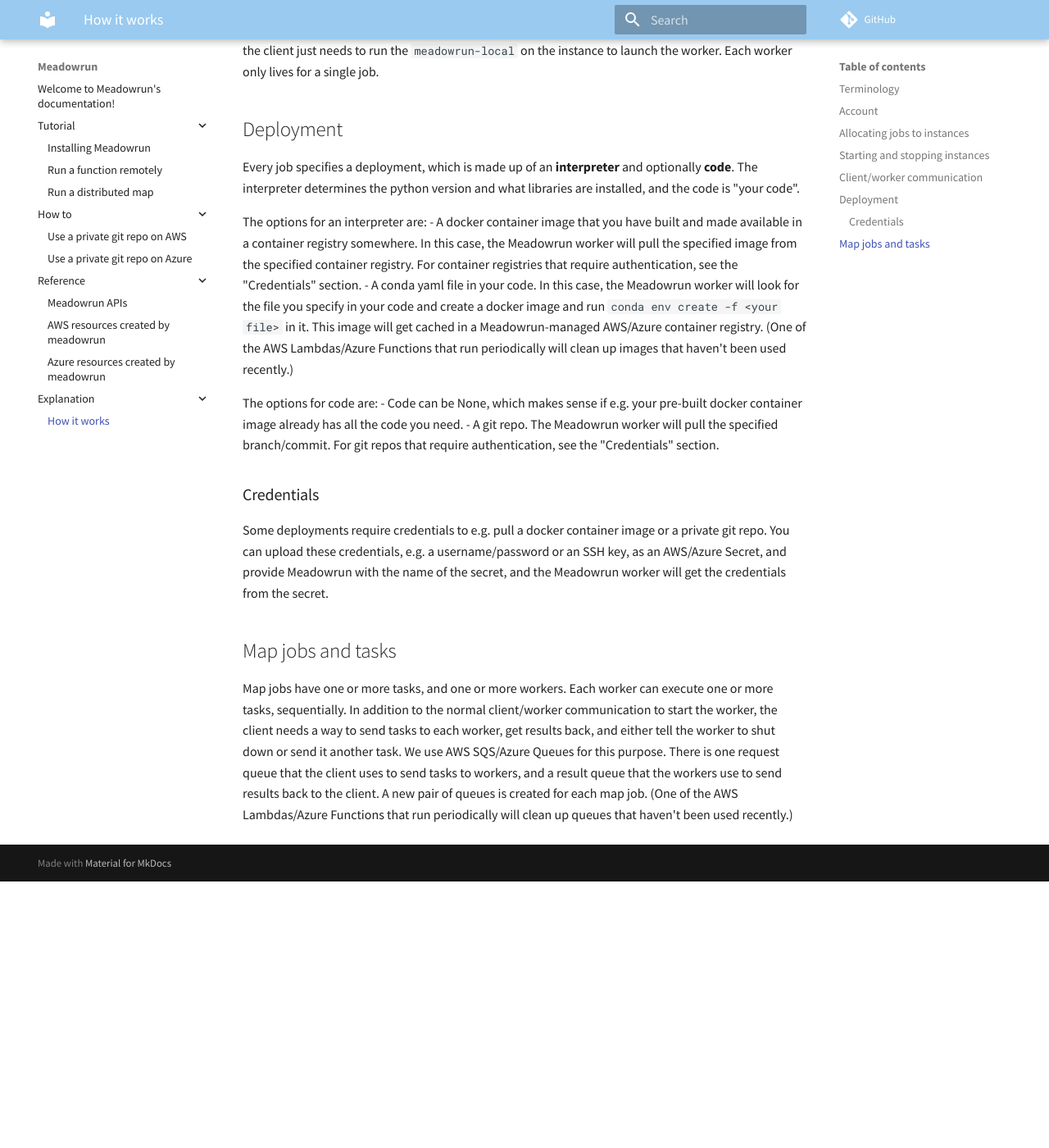
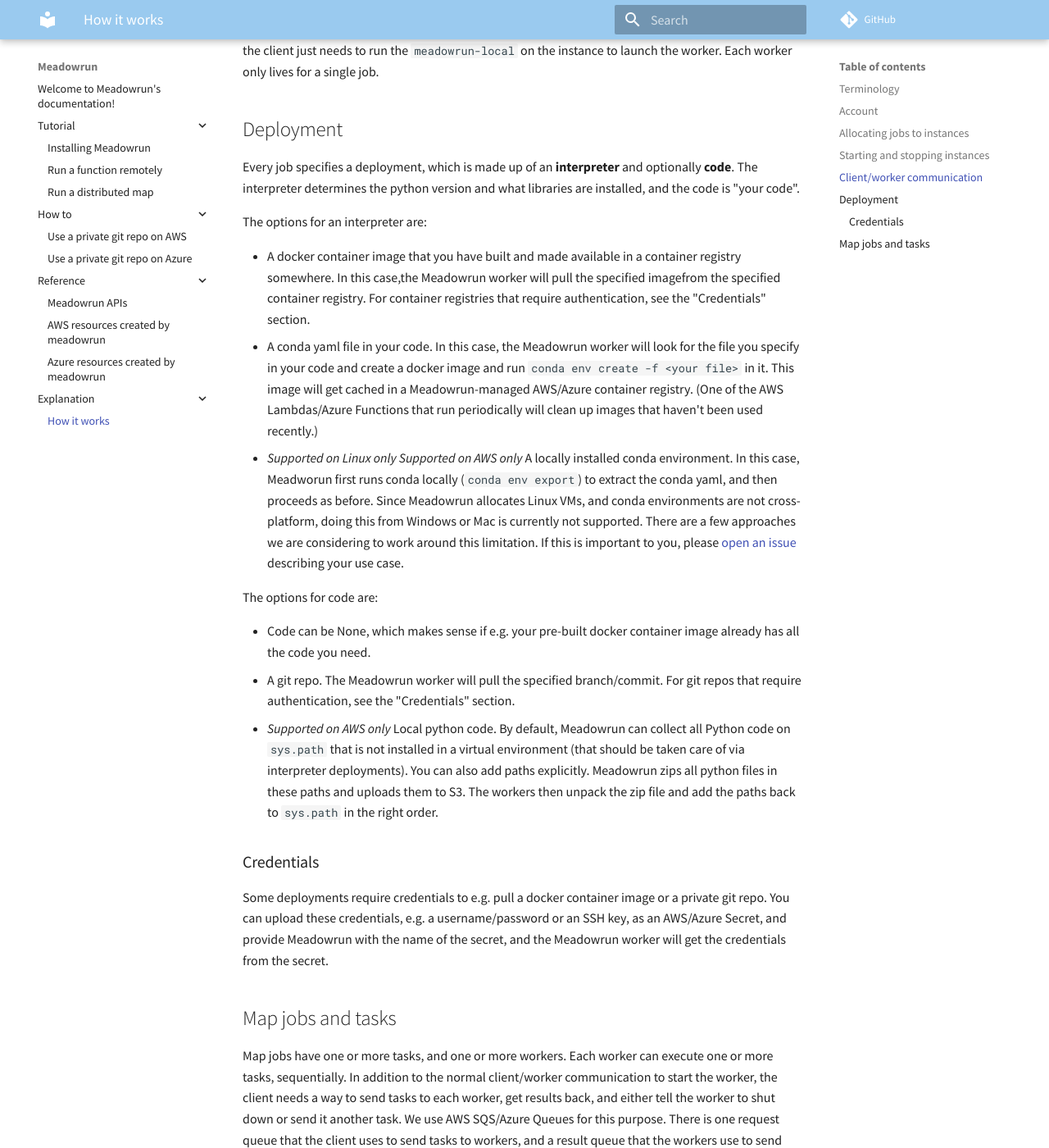
Before and after one commit to meadowdata/meadowrun, an MkDocs documentation site: the page built from docs/explanation/how_it_works.md, in a window 1280 px wide and 1400 px high, scrolled down 1371 px. Shown: the whole window at 82% size. Built offline with MkDocs 1.6.1 and Material for MkDocs 9.7.7, drawn with Linux system fonts in a browser that asks for light colours; comment, search, counter and statistics services are not loaded; before the commit the page ends 2446 px from its top, so only the background shows below that.

Commit message:
A few documentation addition and fixes.

```diff
--- a/docs/explanation/how_it_works.md
+++ b/docs/explanation/how_it_works.md
@@ -66,21 +66,35 @@
 installed, and the code is "your code".
 
 The options for an interpreter are:
-- A docker container image that you have built and made available in a container
-  registry somewhere. In this case, the Meadowrun worker will pull the specified image
-  from the specified container registry. For container registries that require
+
+  - A docker container image that you have built and made available in a container
+  registry somewhere. In this case,the Meadowrun worker will pull the specified
+  imagefrom the specified container registry. For container registries that require
   authentication, see the "Credentials" section.
-- A conda yaml file in your code. In this case, the Meadowrun worker will look for the
+  - A conda yaml file in your code. In this case, the Meadowrun worker will look for the
   file you specify in your code and create a docker image and run `conda env create -f
   <your file>` in it. This image will get cached in a Meadowrun-managed AWS/Azure
   container registry. (One of the AWS Lambdas/Azure Functions that run periodically will
   clean up images that haven't been used recently.)
+  - *Supported on Linux only* *Supported on AWS only* A locally installed conda environment. In this case,
+  Meadworun first runs conda locally (`conda env export`) to extract the conda yaml, and
+  then proceeds as before. Since Meadowrun allocates Linux VMs, and conda environments
+  are not cross-platform, doing this from Windows or Mac is currently not supported.
+  There are a few approaches we are considering to work around this limitation. If this
+  is important to you, please [open an
+  issue](https://github.com/meadowdata/meadowrun/issues/new) describing your use case.
 
 The options for code are:
+
 - Code can be None, which makes sense if e.g. your pre-built docker container image
   already has all the code you need.
 - A git repo. The Meadowrun worker will pull the specified branch/commit. For git repos
   that require authentication, see the "Credentials" section.
+- *Supported on AWS only* Local python code. By default, Meadowrun can collect all
+  Python code on `sys.path` that is not installed in a virtual environment (that should
+  be taken care of via interpreter deployments). You can also add paths explicitly.
+  Meadowrun zips all python files in these paths and uploads them to S3. The workers
+  then unpack the zip file and add the paths back to `sys.path` in the right order.
 
 
 ### Credentials
```
Also changed, not shown: docs/reference/aws_resources.md (+3 -0 lines), docs/tutorial/run_function.md (+1 -1 lines), docs/tutorial/run_map.md (+1 -1 lines).
